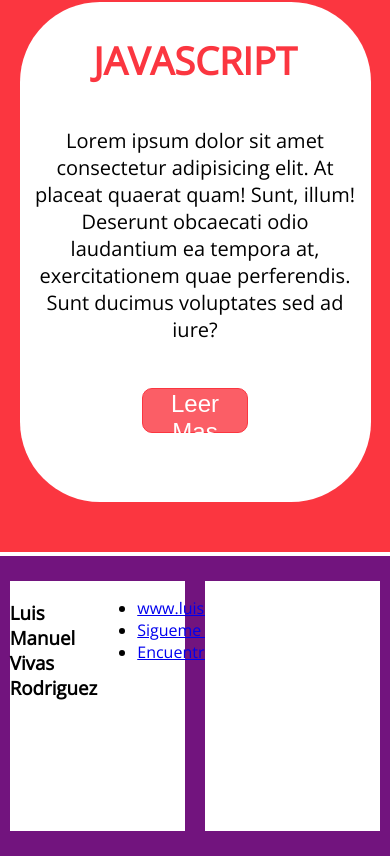
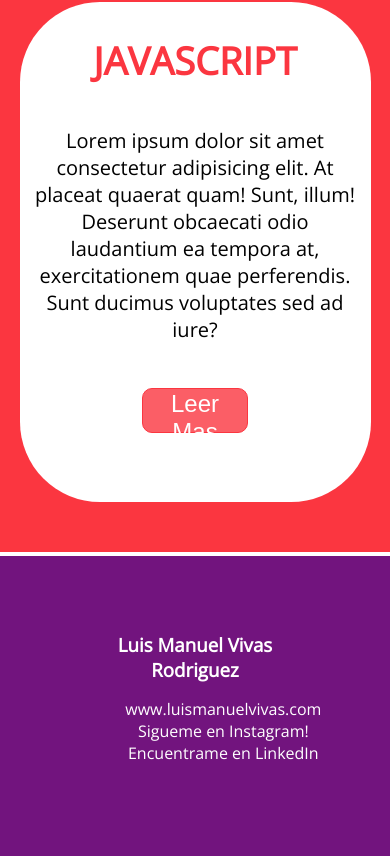
Before and after one commit to luismanuelvivas/FrontEnd-Guide, a website: page index.html in a window 390 px wide. Shown: the part 2248-3104 px from the top of the page. Drawn offline with nearby package versions, Linux system fonts and the light colour scheme.

Commit message:
changes in footer and add script tag

```diff
--- a/index.html
+++ b/index.html
@@ -83,7 +83,15 @@
                 <li><a href="https://www.linkedin.com/in/luis-vivas-3b7a23198/">Encuentrame en LinkedIn</a></li>
             </ul>
         </aside>
-        <aside class="asideFooter"></aside>
+        <aside class="asideFooter">
+            <h3>Front End Developer Guide</h3>
+            <ul>
+                <li><a href="www.luismanuelvivas.com">www.luismanuelvivas.com</a></li>
+                <li><a href="https://www.instagram.com/luismanuelvivas/">Sigueme en Instagram!</a></li>
+                <li><a href="https://www.linkedin.com/in/luis-vivas-3b7a23198/">Encuentrame en LinkedIn</a></li>
+            </ul>
+        </aside>
     </footer>
+    <script src="scripts/index.js"></script>
 </body>
 </html>
--- a/styles/styles.css
+++ b/styles/styles.css
@@ -286,14 +286,39 @@ aside button:hover{
 .footer aside{
     width:45%;
     height: 250px;
-    background:white;
     display:flex;
-    justify-content: flex-start;
+    flex-direction: column;
+    align-items: flex-start;
+    justify-content: center;
 }
+
+.footer aside:first-child{
+    border-right: solid white 3px;
+    padding:20px;
+}
+
+.footer h3{
+    margin-left:15px;
+    color:white;
+}
+
+.footer ul {
+    color:white;
+}
+
+.footer a{
+    color:white;
+    text-decoration: none;
+}
+
+.footer a:hover{
+    font-weight:bold;
+}
+
 
 /* RESPONSIVE */
 
-@media only screen and (max-width: 768px) {
+@media only screen and (max-width: 1100px) {
 
 .header ul li a{
     font-size:14px;
@@ -359,4 +384,25 @@ aside button:hover{
 .section4 .aside2{
     display:none;
 }
+
+/* FOOTER */
+.footer aside:first-child{
+    border-right: none;
+    text-align:center;
+    padding:0;
+}
+
+.footer aside:nth-child(2n){
+    display:none;
+}
+
+.footer ul{
+    list-style:none;
+    margin-left:-22px;
+}
+
+.footer h3{
+    margin:0;
+}
+
   }
```
